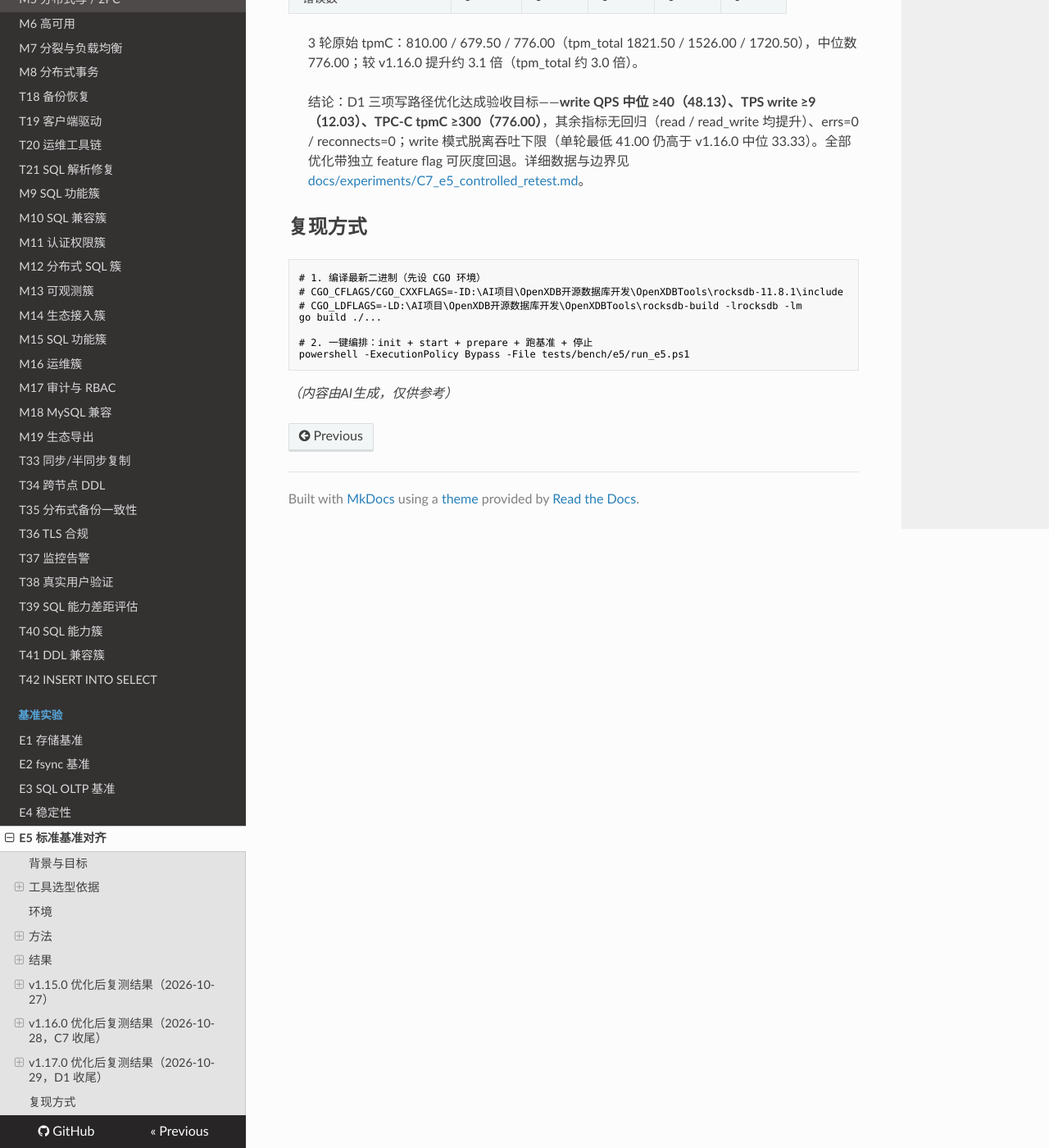
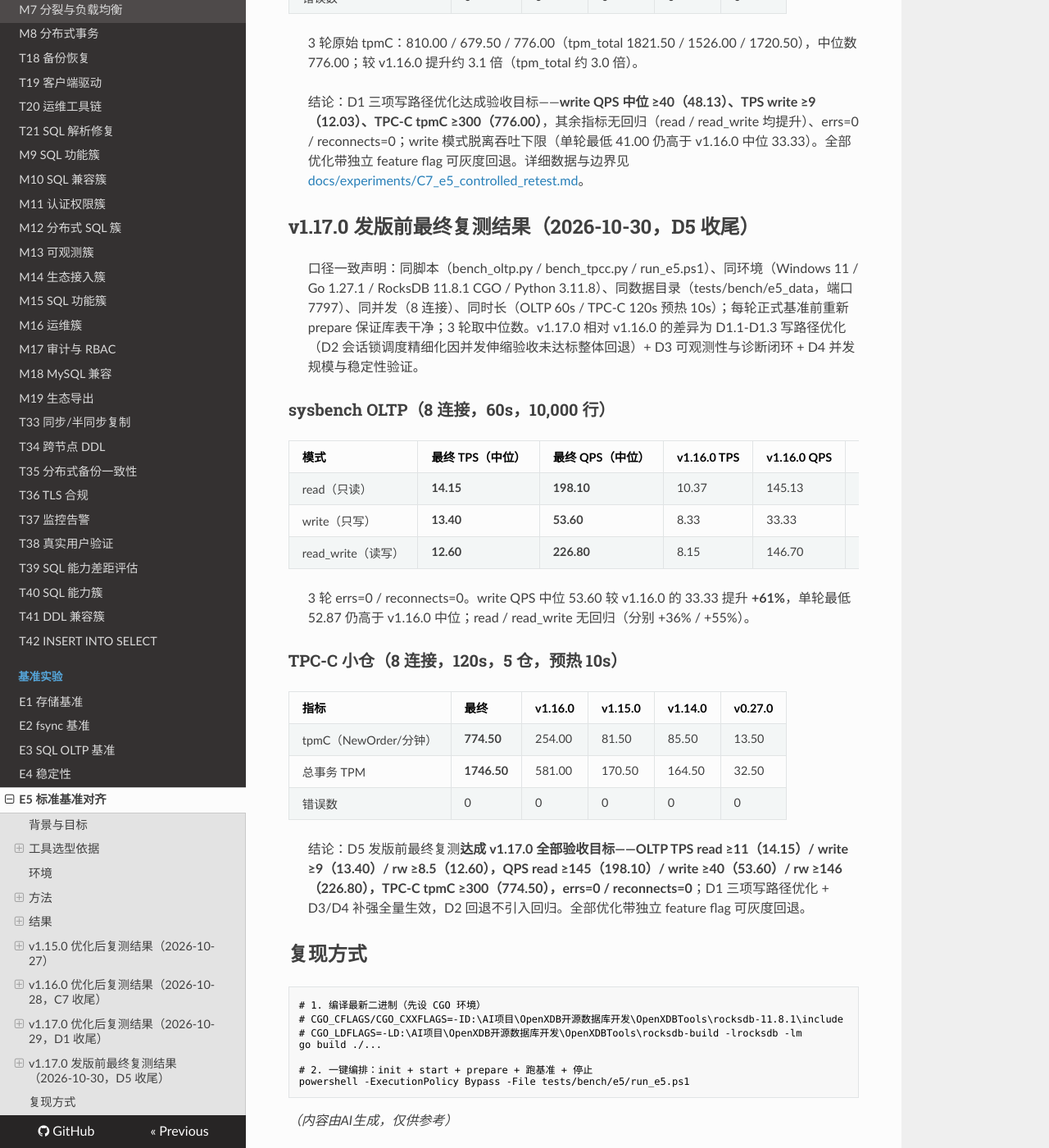
Before and after one commit to zhengkuanhua/openxdb, an MkDocs documentation site: the page built from docs/experiments/E5_standard_bench_alignment.md, in a window 1280 px wide and 1400 px high, scrolled down 7750 px. Shown: the whole window at 82% size. Built offline with MkDocs 1.6.1, drawn with Linux system fonts in a browser that asks for light colours; nearby versions of some CDN libraries.

Commit message:
v1.17.0: E5 controlled retest + doc finalize

````diff
--- a/docs/experiments/E5_standard_bench_alignment.md
+++ b/docs/experiments/E5_standard_bench_alignment.md
@@ -215,6 +215,30 @@ OpenXDB 自研二进制协议（非 MySQL wire protocol），标准 sysbench（`
 
 > 结论：D1 三项写路径优化达成验收目标——**write QPS 中位 ≥40（48.13）、TPS write ≥9（12.03）、TPC-C tpmC ≥300（776.00）**，其余指标无回归（read / read_write 均提升）、errs=0 / reconnects=0；write 模式脱离吞吐下限（单轮最低 41.00 仍高于 v1.16.0 中位 33.33）。全部优化带独立 feature flag 可灰度回退。详细数据与边界见 [docs/experiments/C7_e5_controlled_retest.md](docs/experiments/C7_e5_controlled_retest.md)。
 
+## v1.17.0 发版前最终复测结果（2026-10-30，D5 收尾）
+
+> 口径一致声明：同脚本（bench_oltp.py / bench_tpcc.py / run_e5.ps1）、同环境（Windows 11 / Go 1.27.1 / RocksDB 11.8.1 CGO / Python 3.11.8）、同数据目录（tests/bench/e5_data，端口 7797）、同并发（8 连接）、同时长（OLTP 60s / TPC-C 120s 预热 10s）；每轮正式基准前重新 prepare 保证库表干净；3 轮取中位数。v1.17.0 相对 v1.16.0 的差异为 D1.1-D1.3 写路径优化（D2 会话锁调度精细化因并发伸缩验收未达标整体回退）+ D3 可观测性与诊断闭环 + D4 并发规模与稳定性验证。
+
+### sysbench OLTP（8 连接，60s，10,000 行）
+
+| 模式 | 最终 TPS（中位） | 最终 QPS（中位） | v1.16.0 TPS | v1.16.0 QPS | 错误数 |
+| --- | --- | --- | --- | --- | --- |
+| read（只读） | **14.15** | **198.10** | 10.37 | 145.13 | 0 |
+| write（只写） | **13.40** | **53.60** | 8.33 | 33.33 | 0 |
+| read_write（读写） | **12.60** | **226.80** | 8.15 | 146.70 | 0 |
+
+> 3 轮 errs=0 / reconnects=0。write QPS 中位 53.60 较 v1.16.0 的 33.33 提升 **+61%**，单轮最低 52.87 仍高于 v1.16.0 中位；read / read_write 无回归（分别 +36% / +55%）。
+
+### TPC-C 小仓（8 连接，120s，5 仓，预热 10s）
+
+| 指标 | 最终 | v1.16.0 | v1.15.0 | v1.14.0 | v0.27.0 |
+| --- | --- | --- | --- | --- | --- |
+| tpmC（NewOrder/分钟） | **774.50** | 254.00 | 81.50 | 85.50 | 13.50 |
+| 总事务 TPM | **1746.50** | 581.00 | 170.50 | 164.50 | 32.50 |
+| 错误数 | 0 | 0 | 0 | 0 | 0 |
+
+> 结论：D5 发版前最终复测**达成 v1.17.0 全部验收目标——OLTP TPS read ≥11（14.15）/ write ≥9（13.40）/ rw ≥8.5（12.60），QPS read ≥145（198.10）/ write ≥40（53.60）/ rw ≥146（226.80），TPC-C tpmC ≥300（774.50），errs=0 / reconnects=0**；D1 三项写路径优化 + D3/D4 补强全量生效，D2 回退不引入回归。全部优化带独立 feature flag 可灰度回退。
+
 ## 复现方式
 
 ```powershell
````
Also changed, not shown: CHANGELOG.md (+8 -4 lines), KNOWN_LIMITATIONS.md (+2 -1 lines), README.md (+1 -1 lines).
